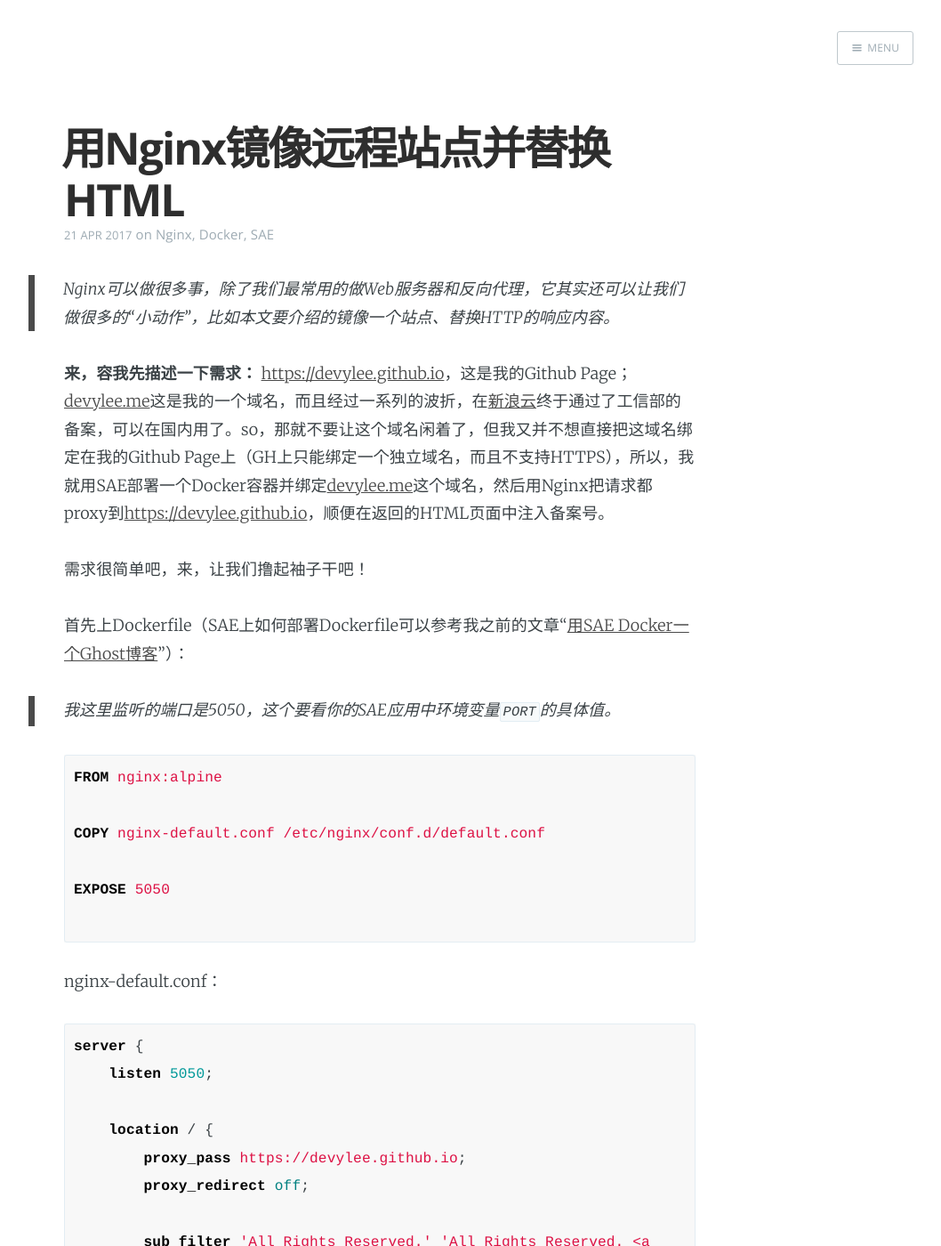
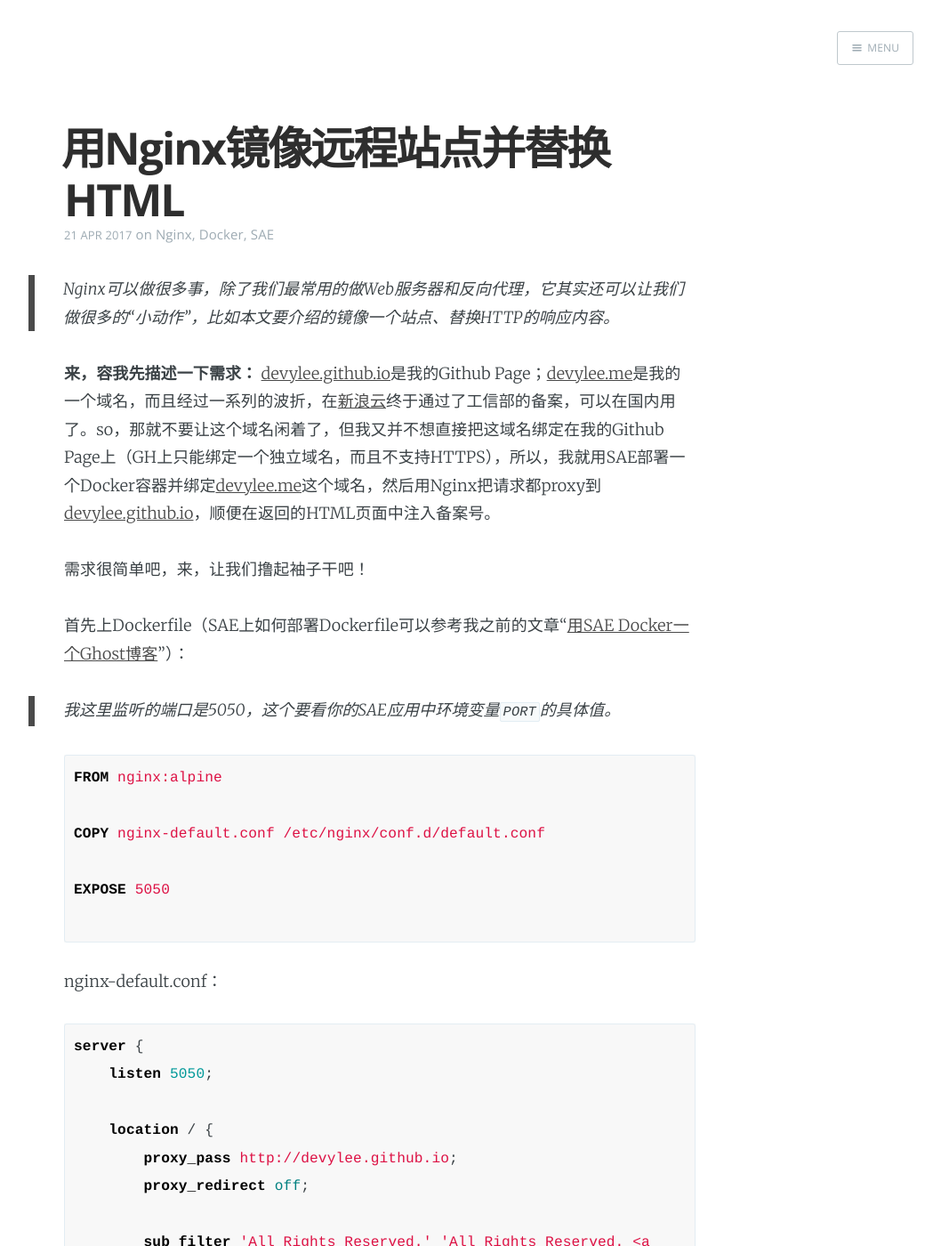
Before and after one commit to devylee/devylee.github.io, a Jekyll site: the page built from _posts/2017/04/2017-04-21-mirror-a-remote-site-and-replace-html-content-using-nginx.md, in a window 1280 px wide and 1400 px high. Shown: the whole window at 89% size, without its empty margins (213-1271 px from the left). Built offline with Jekyll 4.4.1, drawn with Linux system fonts in a browser that asks for light colours; nearby versions of some CDN libraries; comment, search, counter and statistics services are not loaded; some of the changed lines change nothing that is shown; some of the changed text lies outside the part shown.

Commit message:
post update

```diff
--- a/_posts/2017/04/2017-04-21-mirror-a-remote-site-and-replace-html-content-using-nginx.md
+++ b/_posts/2017/04/2017-04-21-mirror-a-remote-site-and-replace-html-content-using-nginx.md
@@ -16,7 +16,7 @@ comments  : true
 
 <!--more-->
 
-**来，容我先描述一下需求：** <https://devylee.github.io>，这是我的Github Page；[devylee.me](http://devylee.me)这是我的一个域名，而且经过一系列的波折，在[新浪云](http://sinacloud.com/)终于通过了工信部的备案，可以在国内用了。so，那就不要让这个域名闲着了，但我又并不想直接把这域名绑定在我的Github Page上（GH上只能绑定一个独立域名，而且不支持HTTPS），所以，我就用SAE部署一个Docker容器并绑定[devylee.me](http://devylee.me)这个域名，然后用Nginx把请求都proxy到<https://devylee.github.io>，顺便在返回的HTML页面中注入备案号。
+**来，容我先描述一下需求：** [devylee.github.io](http://devylee.github.io)是我的Github Page；[devylee.me](http://devylee.me)是我的一个域名，而且经过一系列的波折，在[新浪云](http://sinacloud.com/)终于通过了工信部的备案，可以在国内用了。so，那就不要让这个域名闲着了，但我又并不想直接把这域名绑定在我的Github Page上（GH上只能绑定一个独立域名，而且不支持HTTPS），所以，我就用SAE部署一个Docker容器并绑定[devylee.me](http://devylee.me)这个域名，然后用Nginx把请求都proxy到[devylee.github.io](http://devylee.github.io)，顺便在返回的HTML页面中注入备案号。
 
 需求很简单吧，来，让我们撸起袖子干吧！
 
@@ -41,7 +41,7 @@ server {
     listen 5050;
 
     location / {
-        proxy_pass https://devylee.github.io;
+        proxy_pass http://devylee.github.io;
         proxy_redirect off;
 
         sub_filter 'All Rights Reserved.' 'All Rights Reserved. <a href="http://www.miitbeian.gov.cn">辽ICP备16011865号</a>';
@@ -62,7 +62,7 @@ server {
     listen 5050;
 
     location / {
-        proxy_pass https://devylee.github.io;
+        proxy_pass http://devylee.github.io;
         proxy_redirect off;
         proxy_set_header Accept-Encoding "";
 
```
